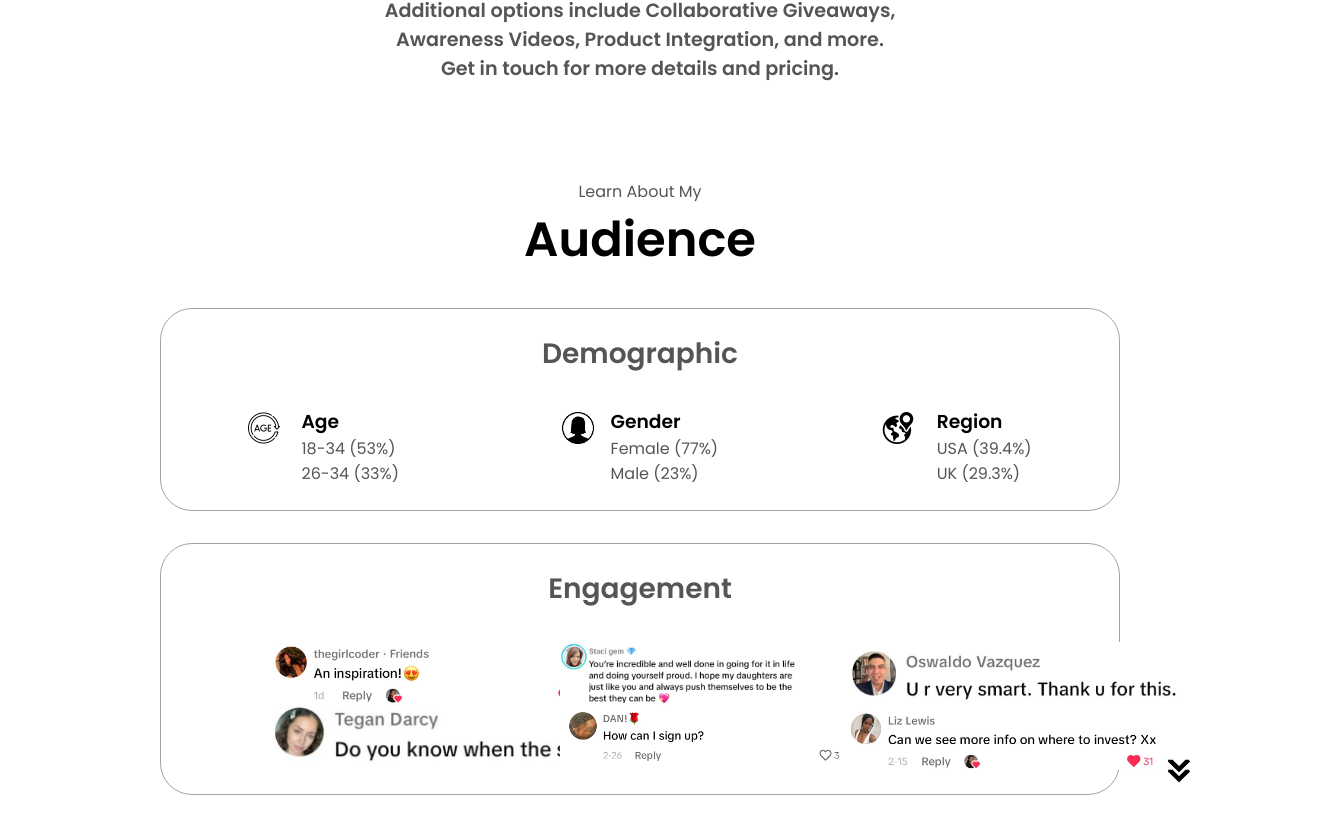
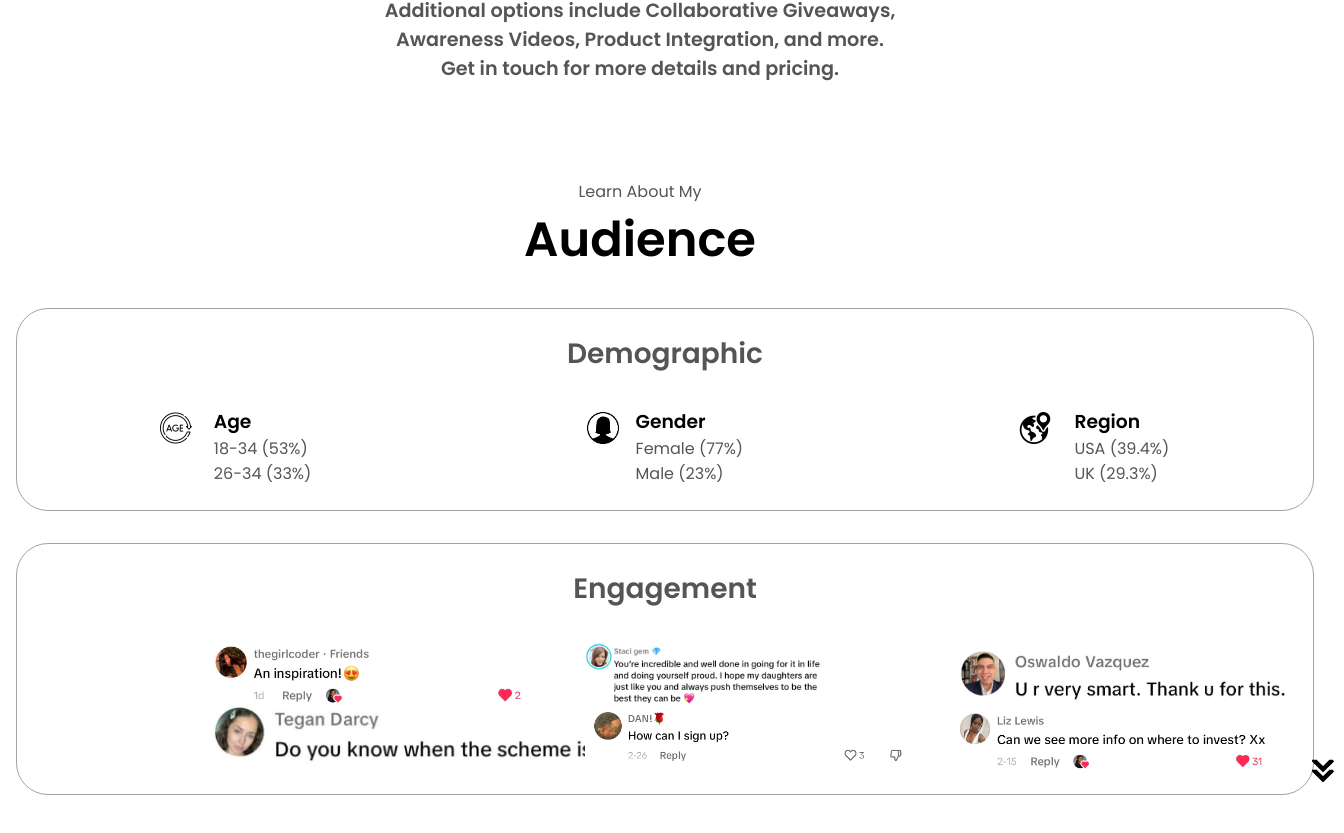
Before and after one commit to benb0201/angel_portfolio, a React (Vite) app: page /content in a window 1280 px wide. Shown: the part 1269-2102 px from the top of the page, 1344 px wide, since content can reach past the window. Built offline with nearby package versions, Linux system fonts and the light colour scheme.

Commit message:
More debugging...

```diff
--- a/src/components/styles/Audience.module.css
+++ b/src/components/styles/Audience.module.css
@@ -1,20 +1,27 @@
+html {
+  -webkit-text-size-adjust: 100%; /* Prevents automatic text scaling */
+}
+body {
+  overflow-x: hidden; /* Prevents horizontal scrolling if the layout overflows */
+}
+
 .audience {
   position: relative;
   height: fit-content;
-  margin-bottom: 8rem;
+  margin: 0 1rem 8rem 1rem;
+  max-width: 100%; /* Ensures it doesn't overflow on mobile */
 }
 
-.detailsContainer{
-    padding: 1.5rem;
-    flex: 1;
-    background: white;
-    border-radius: 2rem;
-    border: rgb(53, 53, 53) 0.1rem solid;
-    border-color: rgb(163, 163, 163);
-    text-align: center;
-    /* height: 1rem; */
-    width: auto;
+.detailsContainer {
+  padding: 1.5rem;
+  background: white;
+  border-radius: 2rem;
+  border: rgb(163, 163, 163) 0.1rem solid;
+  text-align: center;
+  width: 100%; /* Use full width of the screen */
+  max-width: 100%; /* Make sure the container fits within the mobile view */
 }
+
 
 /* Sections*/
 
```
